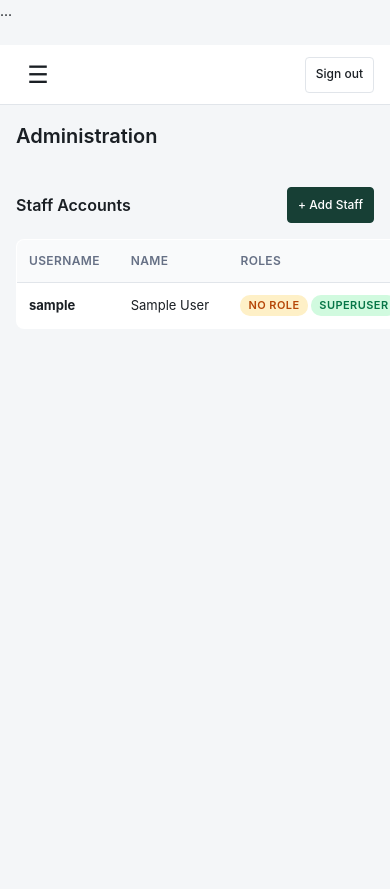
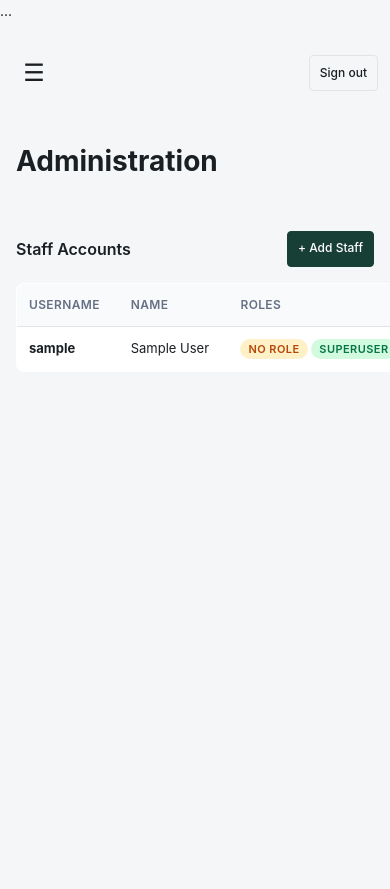
Before and after one commit to joethemltaskmaster/fish_embassy, a Django app: page /administration/ in a window 390 px wide; the page is wider, and only the part inside the window is pictured. After the commit the page ends 359 px from the top of that part, so only its background shows below. Run offline with Django 5.2, Linux system fonts and the light colour scheme; the visitor is signed in with stand-in values (Sample User, id 1); data comes from the database, SQL or seed files in the repository; parts of the project's set-up code (start-up, migrations or seed data) failed here and were passed over.

Commit message:
Fix: Mobile viewport height, flexbox min-width constraints, and global table scrolling wrappers

```diff
--- a/static/css/app.css
+++ b/static/css/app.css
@@ -1,4 +1,16 @@
 /* RAO Fish Embassy — application shell */
+
+/* =========================================
+   GLOBAL HEADER OVERFLOW FIX
+========================================= */
+
+.topbar,
+.page-header {
+    width: 100%;
+    max-width: 100%;
+    min-width: 0;
+    box-sizing: border-box;
+}
 
 /* ─── login page ─────────────────────────────────────────── */
 
@@ -90,7 +102,6 @@ html, body {
   color: var(--text);
   background: var(--bg);
   -webkit-text-size-adjust: 100%;
-  overflow-x: hidden; /* <-- ADD THIS: Stops the whole page from scrolling sideways */
 }
 
 a { color: var(--brand); text-decoration: none; }
@@ -110,13 +121,13 @@ code {
   display: flex;
   min-height: 100vh;
   width: 100%;
-  overflow-x: hidden; /* <-- ADD THIS */
 }
+
 .layout__main {
   flex: 1;
   display: flex;
   flex-direction: column;
-  min-width: 0; /* <-- CRITICAL: Prevents flexbox from blowing out the width */
+  min-width: 0;
   width: 100%;
   transition: margin-left 0.3s ease;
 }
@@ -151,6 +162,7 @@ code {
   opacity: 0;
   transition: opacity 0.3s;
 }
+
 .layout--sidebar-open .sidebar-overlay {
   display: block;
   opacity: 1;
@@ -236,17 +248,26 @@ code {
   display: flex;
   align-items: center;
   justify-content: space-between;
-  height: var(--topbar-h);
-  padding: 0 16px;
-  background: var(--surface);
-  border-bottom: 1px solid var(--border);
-  position: sticky;
-  top: 0;
-  z-index: 30;
+  flex-wrap: wrap;
+  gap: 12px;
+  width: 100%;
+  max-width: 100%;
+  min-width: 0;
+  min-height: var(--topbar-h);
+  height: auto;
+  padding: 10px 16px;
+}
+
+/* Keep every direct header child inside the available flex space. */
+.topbar > * {
+  flex: 0 1 auto;
+  min-width: 0;
+  max-width: 100%;
 }
 
 .topbar__menu-btn {
   display: block;
+  flex: 0 0 var(--touch-target);
   background: none;
   border: none;
   font-size: 24px;
@@ -260,14 +281,44 @@ code {
 .topbar__right {
   display: flex;
   align-items: center;
-  gap: 16px;
+  justify-content: flex-end;
+  flex: 0 1 auto;
+  flex-wrap: wrap;
+  gap: 8px 16px;
+  min-width: 0;
+  max-width: 100%;
   margin-left: auto;
+}
+
+.topbar__right > * {
+  min-width: 0;
+  max-width: 100%;
 }
 
 .topbar__user {
   display: none;
+  min-width: 0;
+  max-width: 100%;
   font-size: 13px;
   color: var(--text-muted);
+  overflow-wrap: anywhere;
+}
+
+.topbar form,
+.page-actions {
+  display: flex;
+  align-items: center;
+  flex: 0 1 auto;
+  flex-wrap: wrap;
+  gap: 8px;
+  min-width: 0;
+  max-width: 100%;
+}
+
+.topbar form > *,
+.page-actions > * {
+  min-width: 0;
+  max-width: 100%;
 }
 
 .topbar__user strong { color: var(--text); }
@@ -281,33 +332,59 @@ code {
   padding: 16px;
   max-width: 1400px;
   width: 100%;
+  min-width: 0;
   margin: 0 auto;
 }
 
 .page-header {
   display: flex;
-  flex-direction: column;
+  justify-content: space-between;
+  align-items: flex-start;
+  flex-wrap: wrap;
   gap: 12px;
-  margin-bottom: 24px;
+  width: 100%;
+  max-width: 100%;
+  min-width: 0;
+  margin-bottom: 20px;
+}
+
+.page-header > * {
+  min-width: 0;
+  max-width: 100%;
+}
+
+.page-header > div {
+  min-width: 0;
+  max-width: 100%;
 }
 
 .page-title {
-  margin: 0;
-  font-size: 20px;
-  font-weight: 600;
-  color: var(--text);
+  min-width: 0;
+  max-width: 100%;
+  overflow-wrap: anywhere;
+  word-break: normal;
 }
 
 .page-subtitle {
   margin: 4px 0 0;
   font-size: 13px;
   color: var(--text-muted);
+  overflow-wrap: anywhere;
 }
 
 .page-actions {
   display: flex;
+  align-items: center;
+  flex: 0 1 auto;
   gap: 8px;
   flex-wrap: wrap;
+  min-width: 0;
+  max-width: 100%;
+}
+
+.page-actions > * {
+  min-width: 0;
+  max-width: 100%;
 }
 
 /* ─── messages ───────────────────────────────────────────── */
@@ -649,6 +726,7 @@ code {
 }
 
 /* ─── dynamic rows (multi-line receiving/selling) ────────── */
+
 .dynamic-row {
   display: grid;
   grid-template-columns: 1fr;
@@ -676,6 +754,7 @@ code {
 }
 
 /* ─── chat interface (AI) ────────────────────────────────── */
+
 .chat-container {
   display: flex;
   flex-direction: column;
@@ -684,6 +763,7 @@ code {
   border: 1px solid var(--border);
   border-radius: var(--radius);
 }
+
 #chat-history {
   flex: 1;
   overflow-y: auto;
@@ -692,12 +772,50 @@ code {
   flex-direction: column;
   gap: 12px;
 }
+
 .chat-input-area {
   padding: 12px;
   border-top: 1px solid var(--border);
   background: #f9fafb;
   display: flex;
   gap: 8px;
+}
+
+/* ─── responsive header layout ────────────────────────────── */
+
+@media (max-width: 767px) {
+  .topbar {
+    padding: 10px 12px;
+    gap: 8px;
+  }
+
+  .topbar__right {
+    flex: 1 1 180px;
+    justify-content: flex-end;
+    gap: 8px;
+  }
+
+  .page-header {
+    flex-direction: column;
+    align-items: stretch;
+    gap: 10px;
+  }
+
+  .page-header > * {
+    width: 100%;
+  }
+
+  .page-actions {
+    width: 100%;
+    justify-content: flex-start;
+  }
+
+  .topbar .btn,
+  .page-header .btn {
+    max-width: 100%;
+    white-space: normal;
+    overflow-wrap: anywhere;
+  }
 }
 
 /* ─── responsive desktop breakpoints ─────────────────────── */
```
